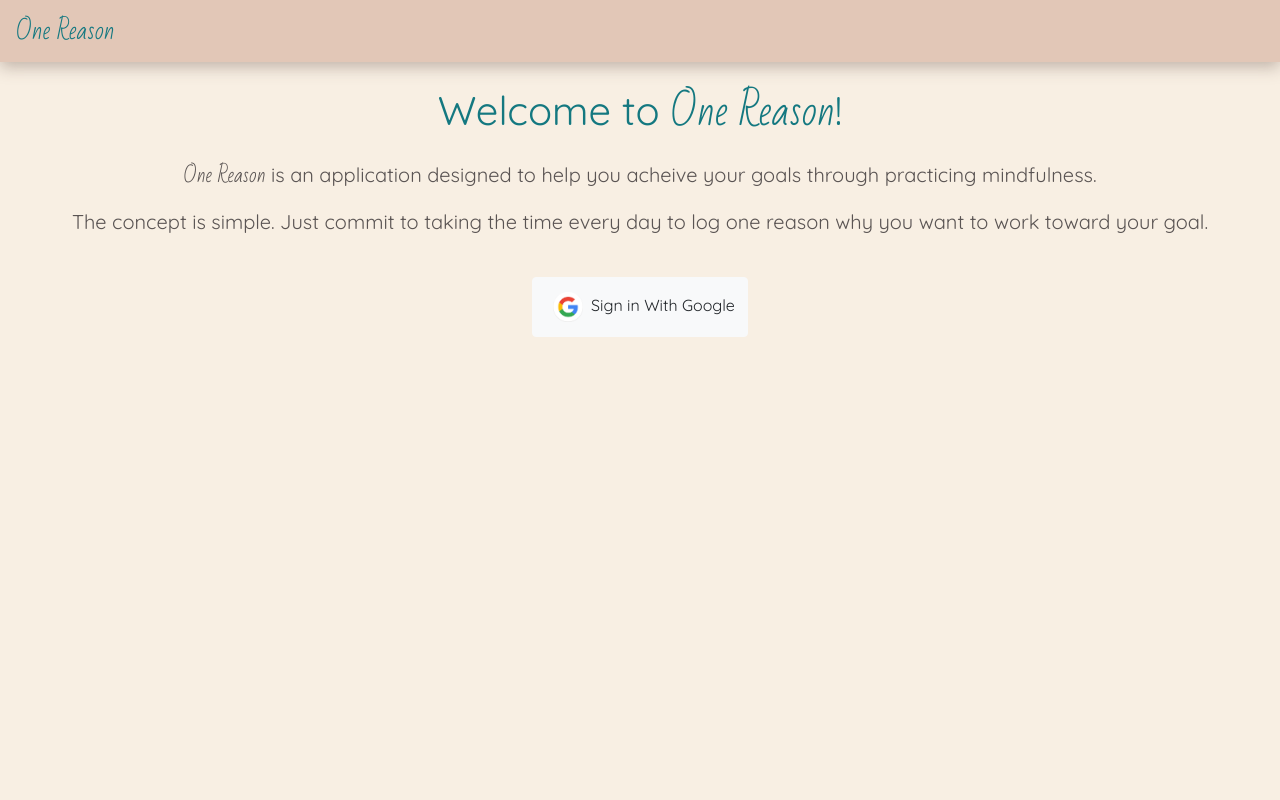
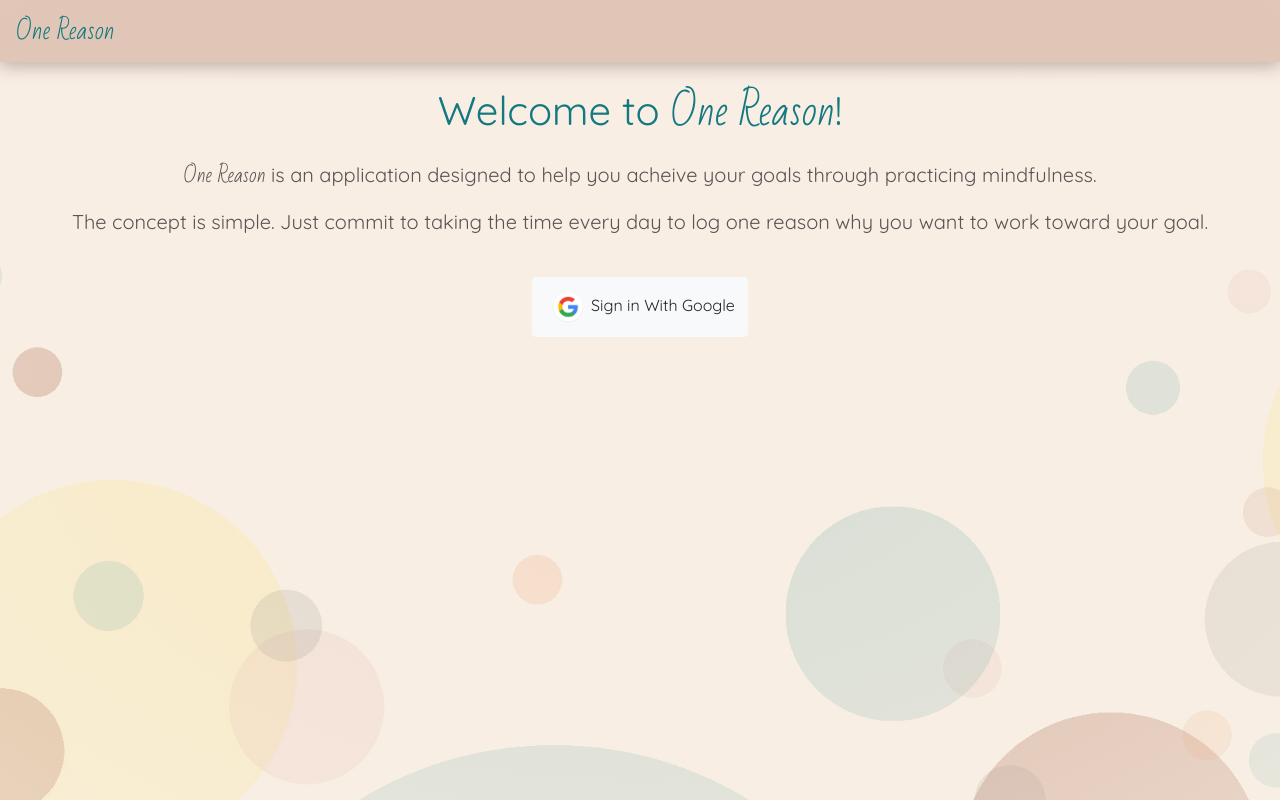
Before and after one commit to aclai4067/one-reason-capstone, a React (Create React App) app: page /auth in a window 1280 px wide. Built offline with nearby package versions, Linux system fonts and the light colour scheme; no server answers.

Commit message:
added background image

```diff
--- a/src/components/pages/Feed/Feed.scss
+++ b/src/components/pages/Feed/Feed.scss
@@ -15,6 +15,7 @@
     position: absolute;
     top: 50px;
     right: 30px;
+    @include formInput;
   }
 
   @media screen and (max-width: 750px) {
--- a/src/components/pages/Home/Home.scss
+++ b/src/components/pages/Home/Home.scss
@@ -90,6 +90,7 @@
       position: absolute;
       top: 10px;
       right: 30px;
+      @include formInput;
     }
   }
 
--- a/src/styles/_variables.scss
+++ b/src/styles/_variables.scss
@@ -1,4 +1,5 @@
 $backgroundCream: rgb(248, 239, 227);
+$transparentCream: rgba(248, 239, 227, 0.5);
 $teal: rgb(20, 120, 128);
 $translucentTeal: rgba(20, 121, 128, 0.404);
 $sageGrey: rgb(156, 168, 168);
@@ -38,6 +39,7 @@ $translucentSedona: rgba(158, 79, 50, 0.247);
 
 @mixin displayCard($alignment) {
   text-align: $alignment;
+  background-color: $transparentCream;
   color: $darkGreige;
   box-shadow: 0 3px 10px 0 $greige;
 }
--- a/src/styles/index.scss
+++ b/src/styles/index.scss
@@ -3,7 +3,9 @@
 @import url('https://fonts.googleapis.com/css?family=Quicksand&display=swap');
 
 body {
-  background-color: $backgroundCream;
+  background: radial-gradient(transparent, $transparentCream) no-repeat center center fixed,
+  $backgroundCream url("./oneReason.jpg") no-repeat center center fixed;
+  background-size: cover;
   margin: 0;
   font-family: 'Quicksand', -apple-system, BlinkMacSystemFont, 'Segoe UI', 'Roboto', 'Oxygen',
     'Ubuntu', 'Cantarell', 'Fira Sans', 'Droid Sans', 'Helvetica Neue',
```
Also changed, not shown: src/styles/oneReason.jpg (added).
